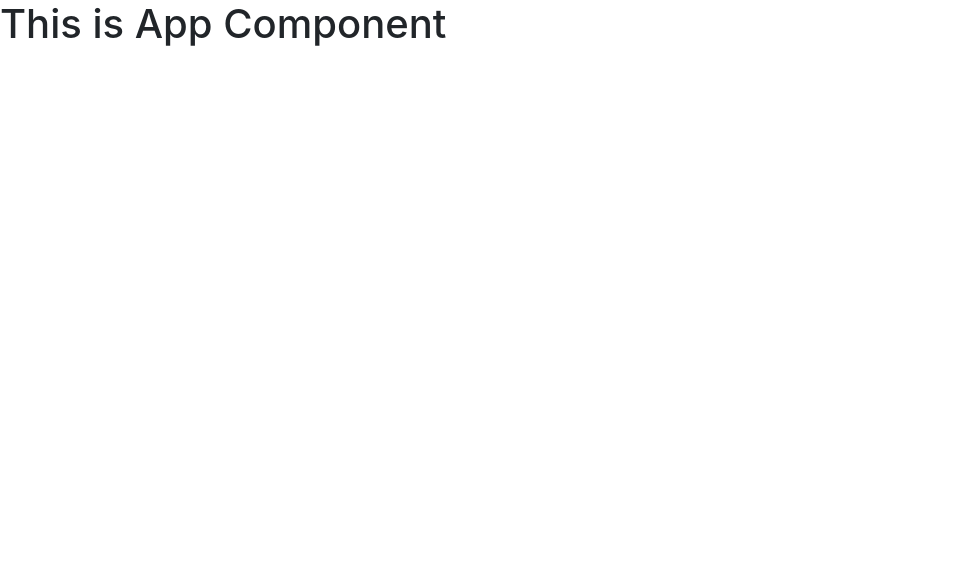
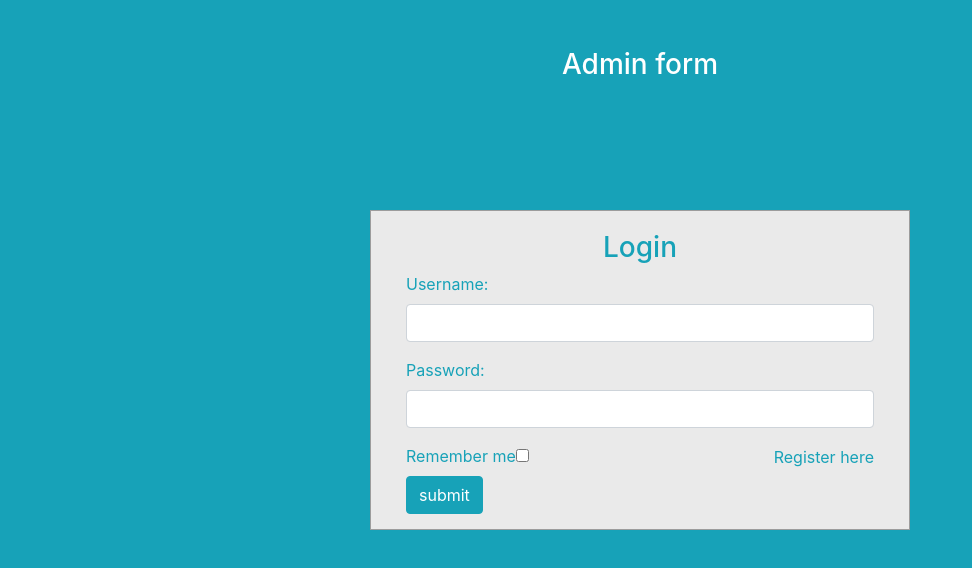
Before and after one commit to moonmirXD/FVP-FRONT, an Angular app: page /login in a window 1280 px wide. Before the commit this address led to /. Shown: the top 568 px of the page, without its empty margins (0-972 px from the left). Built offline with nearby package versions, Linux system fonts and the light colour scheme.

Commit message:
login added

```diff
--- a/src/app/app-routing.module.ts
+++ b/src/app/app-routing.module.ts
@@ -1,11 +1,11 @@
-import { NgModule } from '@angular/core';
-import { Routes, RouterModule } from '@angular/router';
+import { NgModule } from "@angular/core";
+import { Routes, RouterModule } from "@angular/router";
+import { LoginComponent } from "./views/admin/login/login.component";
 
-
-const routes: Routes = [];
+const routes: Routes = [{ path: "login", component: LoginComponent }];
 
 @NgModule({
   imports: [RouterModule.forRoot(routes)],
   exports: [RouterModule]
 })
-export class AppRoutingModule { }
+export class AppRoutingModule {}
--- a/src/app/app.component.html
+++ b/src/app/app.component.html
@@ -1 +1 @@
-<h1>This is App Component</h1>
+<router-outlet></router-outlet>
--- a/src/app/app.module.ts
+++ b/src/app/app.module.ts
@@ -3,10 +3,12 @@ import { NgModule } from '@angular/core';
 
 import { AppRoutingModule } from './app-routing.module';
 import { AppComponent } from './app.component';
+import { LoginComponent } from './views/admin/login/login.component';
 
 @NgModule({
   declarations: [
-    AppComponent
+    AppComponent,
+    LoginComponent
   ],
   imports: [
     BrowserModule,
--- /dev/null
+++ b/src/app/views/admin/login/login.component.css
@@ -0,0 +1,25 @@
+body {
+  margin: 0;
+  padding: 0;
+  background-color: #17a2b8;
+  height: 100vh;
+}
+#login .container #login-row #login-column #login-box {
+  margin-top: 120px;
+  max-width: 600px;
+  height: 320px;
+  border: 1px solid #9c9c9c;
+  background-color: #eaeaea;
+}
+#login .container #login-row #login-column #login-box #login-form {
+  padding: 20px;
+}
+#login
+  .container
+  #login-row
+  #login-column
+  #login-box
+  #login-form
+  #register-link {
+  margin-top: -85px;
+}
--- /dev/null
+++ b/src/app/views/admin/login/login.component.html
@@ -0,0 +1,53 @@
+<body>
+  <div id="login">
+    <h3 class="text-center text-white pt-5">Admin form</h3>
+    <div class="container">
+      <div id="login-row" class="row justify-content-center align-items-center">
+        <div id="login-column" class="col-md-6">
+          <div id="login-box" class="col-md-12">
+            <form id="login-form" class="form" action="" method="post">
+              <h3 class="text-center text-info">Login</h3>
+              <div class="form-group">
+                <label for="username" class="text-info">Username:</label><br />
+                <input
+                  type="text"
+                  name="username"
+                  id="username"
+                  class="form-control"
+                />
+              </div>
+              <div class="form-group">
+                <label for="password" class="text-info">Password:</label><br />
+                <input
+                  type="text"
+                  name="password"
+                  id="password"
+                  class="form-control"
+                />
+              </div>
+              <div class="form-group">
+                <label for="remember-me" class="text-info"
+                  ><span>Remember me</span>
+                  <span
+                    ><input
+                      id="remember-me"
+                      name="remember-me"
+                      type="checkbox"/></span></label
+                ><br />
+                <input
+                  type="submit"
+                  name="submit"
+                  class="btn btn-info btn-md"
+                  value="submit"
+                />
+              </div>
+              <div id="register-link" class="text-right">
+                <a href="#" class="text-info">Register here</a>
+              </div>
+            </form>
+          </div>
+        </div>
+      </div>
+    </div>
+  </div>
+</body>
--- /dev/null
+++ b/src/app/views/admin/login/login.component.ts
@@ -0,0 +1,15 @@
+import { Component, OnInit } from '@angular/core';
+
+@Component({
+  selector: 'app-login',
+  templateUrl: './login.component.html',
+  styleUrls: ['./login.component.css']
+})
+export class LoginComponent implements OnInit {
+
+  constructor() { }
+
+  ngOnInit() {
+  }
+
+}
```
Also changed, not shown: 1 other file (tests, documents, lock files or other folders).
